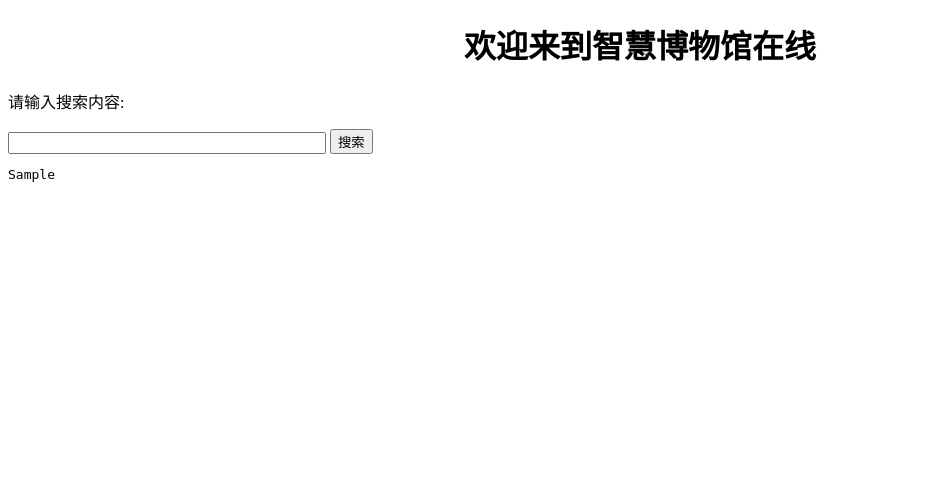
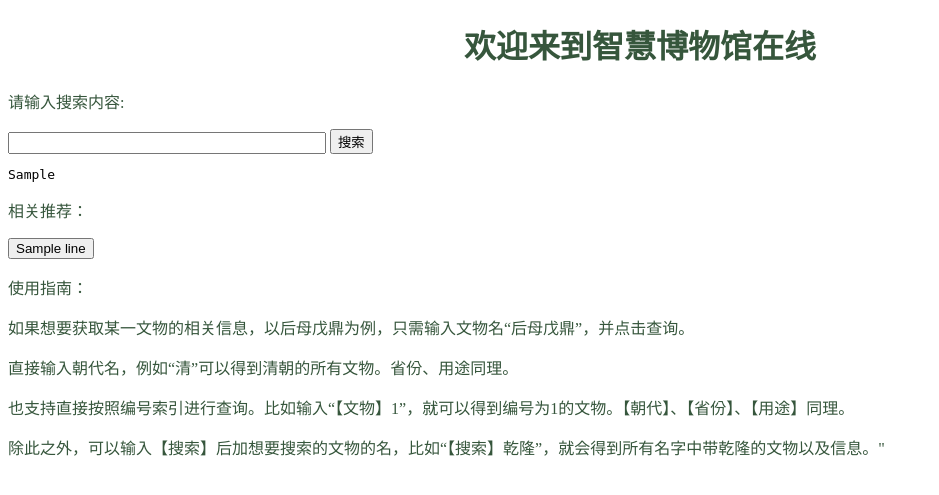
Before and after one commit to liyirui-git/MuseumOnWeb, a Django app: template templates/index.html in a window 1280 px wide. Shown: the top 495 px of the page, without its empty margins (0-939 px from the left). Run offline with Django 3.2, Linux system fonts and the light colour scheme; the template is opened without the code that fills it: most values are stand-ins (such as "Sample title", 1, 10 or a date in 2020).

Commit message:
使得文物的推荐结果以button的形式展示在网页上，而且点击可完成再一次的查询。

```diff
--- a/MuseumOnWeb_v0/urls.py
+++ b/MuseumOnWeb_v0/urls.py
@@ -23,4 +23,5 @@ urlpatterns = [
     path('', views.register),
     path('register/', views.register),
     path('index/', views.index),
+    re_path(r'^index/(?P<antique_name>(.*))', views.index_addition),
 ]
--- a/templates/index.html
+++ b/templates/index.html
@@ -1,17 +1,40 @@
 <!DOCTYPE html>
 <html lang="en">
+<style>
+    h1
+    {
+        text-align:center;
+        color: #36563c;  <!-- 千岁绿 -->
+    }
+    p
+    {
+        font-family: 方正宋刻本秀楷简体;
+        color: #36563c;
+    }
+</style>
 <head>
     <meta charset="UTF-8">
     <title>Welcome!</title>
 </head>
 <body>
-<h1 align="center" style="font-family: 方正苏新诗柳楷简体"> 欢迎来到智慧博物馆在线 </h1>
+<h1 style="font-family: 方正苏新诗柳楷简体"> 欢迎来到智慧博物馆在线 </h1>
     <form action="/index/" method="post">
-        <p style="font-family: 方正宋刻本秀楷简体"> 请输入搜索内容: </p>
+        <p> 请输入搜索内容: </p>
         <input type="text" style="font-family: 方正宋刻本秀楷简体" name="search_content" size="40"/>
         <input type="submit" style="font-family: 方正宋刻本秀楷简体" name="search_submit" value="搜索"/>
     </form>
-
     <pre>{{ return_result }}</pre>
+<p> 相关推荐：</p>
+    {% for line in recommend %}
+        <form action="/index/{{ line }}" method="post">
+            <button>{{ line }}</button>
+            <p></p>
+        </form>
+    {% endfor %}
+<p> 使用指南：</p>
+<p>如果想要获取某一文物的相关信息，以后母戊鼎为例，只需输入文物名“后母戊鼎”，并点击查询。</p>
+<p>直接输入朝代名，例如“清”可以得到清朝的所有文物。省份、用途同理。</p>
+<p>也支持直接按照编号索引进行查询。比如输入“【文物】1”，就可以得到编号为1的文物。【朝代】、【省份】、【用途】同理。</p>
+<p>除此之外，可以输入【搜索】后加想要搜索的文物的名，比如“【搜索】乾隆”，就会得到所有名字中带乾隆的文物以及信息。"</p>
 </body>
 </html>
--- a/website/search.py
+++ b/website/search.py
@@ -1,6 +1,7 @@
 from website.search_via_sparql import *
 
 
+# 在返回的结果中，当时为了在MuseumOffline中可以方便地显示，加入了很多的空格来排版，现在来看已经不需要了。
 def click_search(content):
     search = content
     result_text = "查找 > " + search + "\n"
@@ -117,6 +118,6 @@ def click_search(content):
 
                     result_text = result_text + "结果 > \n"
                     for result in result_list:
-                        result_text = result_text + "       " + result + '\n'
+                        result_text = result_text + result + '\n'
 
     return result_text
```
Also changed, not shown: website/views.py (+27 -2 lines), ReadMe.md.
